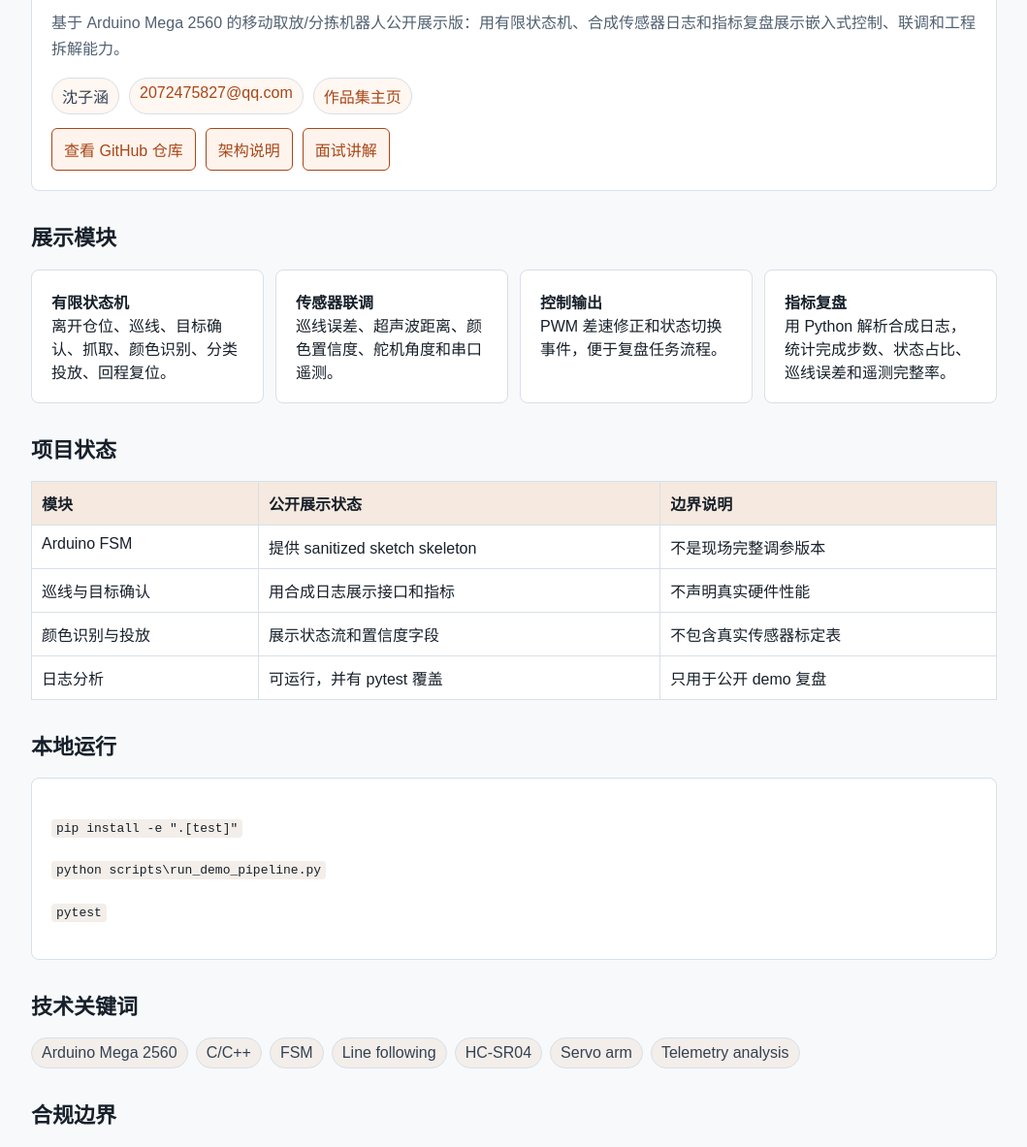
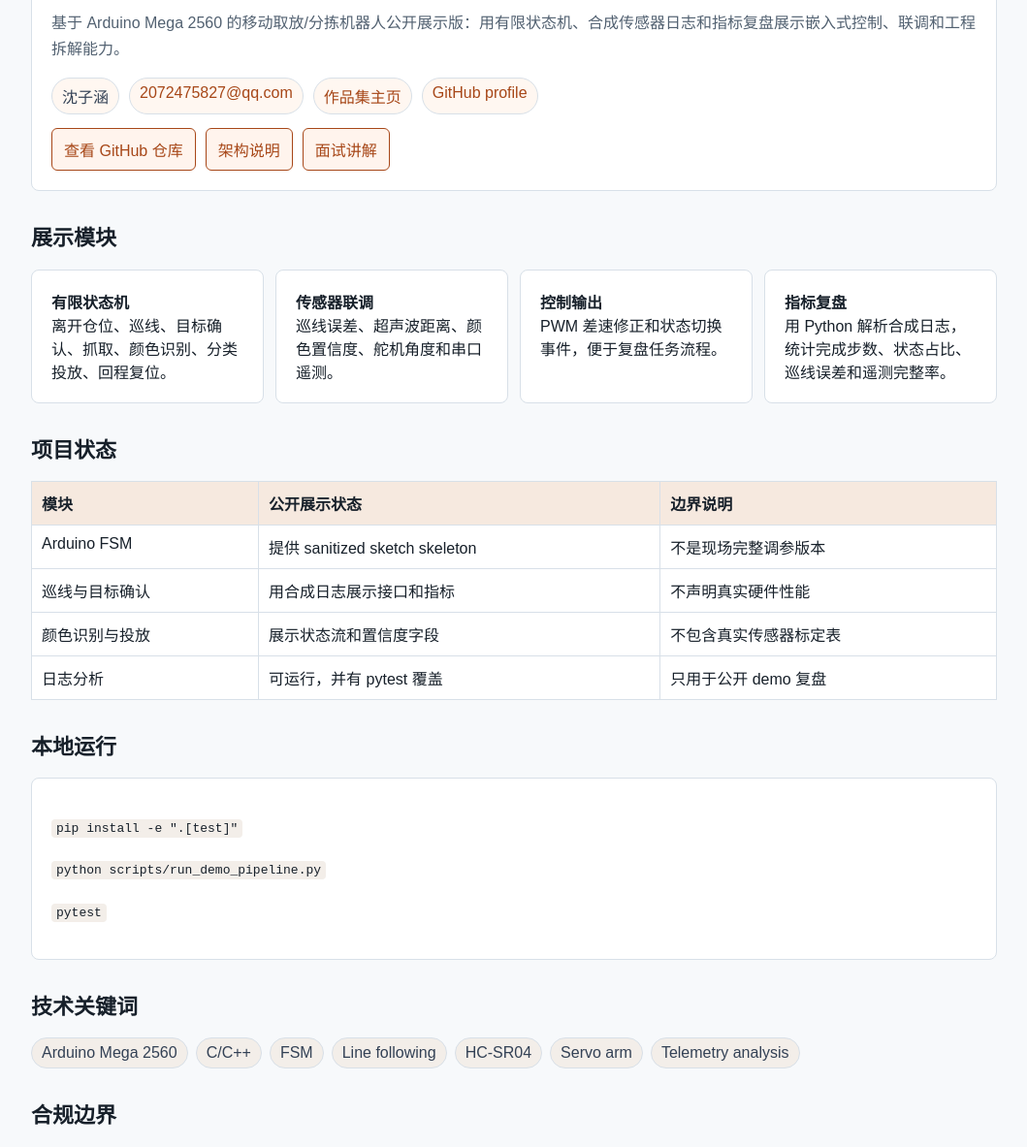
Before and after one commit to zihanshen29/arduino-mega-pick-place-showcase, a plain HTML site: page docs/index.html in a window 1280 px wide. Shown: the part 117-1300 px from the top of the page at 97% size, without its empty margins (110-1169 px from the left). Drawn offline with Linux system fonts and the light colour scheme.

Commit message:
Polish showcase profile link and demo command

```diff
--- a/docs/index.html
+++ b/docs/index.html
@@ -41,6 +41,7 @@
         <span>沈子涵</span>
         <a href="mailto:2072475827@qq.com">2072475827@qq.com</a>
         <a href="https://zihanshen29.github.io/">作品集主页</a>
+        <a href="https://github.com/zihanshen29">GitHub profile</a>
       </div>
       <div class="actions">
         <a class="button" href="https://github.com/zihanshen29/arduino-mega-pick-place-showcase">查看 GitHub 仓库</a>
@@ -69,7 +70,7 @@
     <h2>本地运行</h2>
     <div class="panel">
       <p><code>pip install -e ".[test]"</code></p>
-      <p><code>python scripts\run_demo_pipeline.py</code></p>
+      <p><code>python scripts/run_demo_pipeline.py</code></p>
       <p><code>pytest</code></p>
     </div>
 
```
